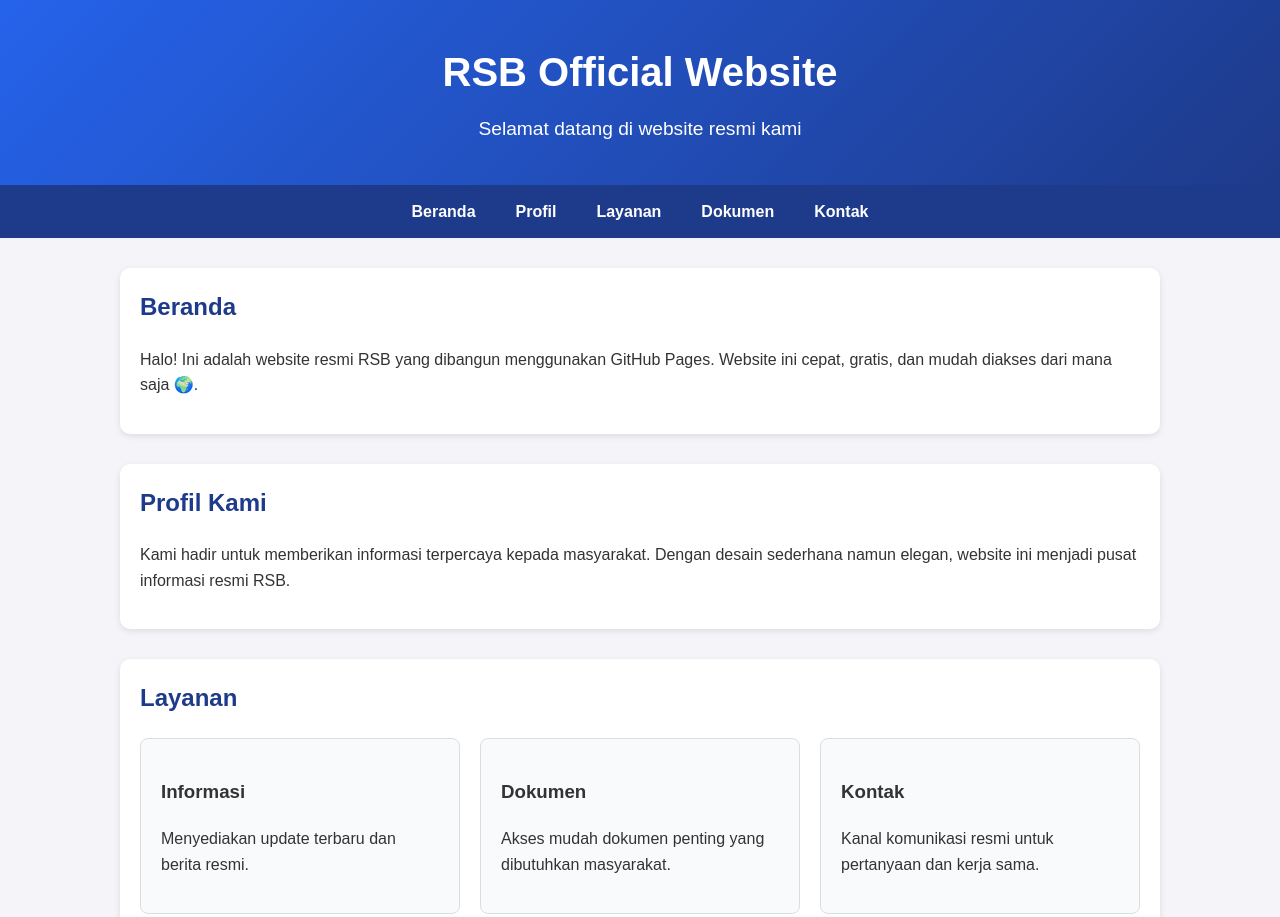
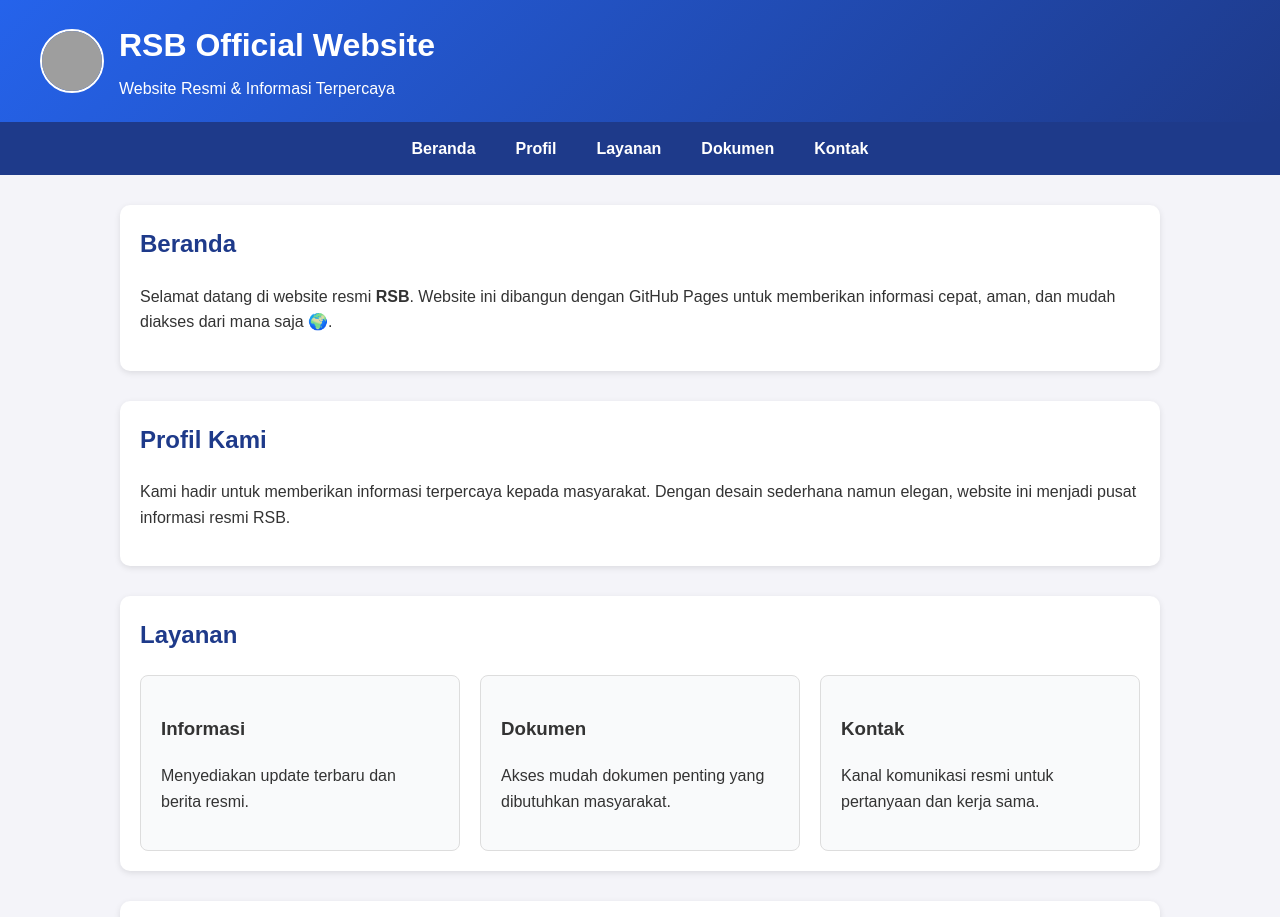
Before and after one commit to butarbutar/rsb, a plain HTML site: page index.html in a window 1280 px wide. Shown: the top 917 px of the page. Drawn offline with Linux system fonts and the light colour scheme; grey boxes are pictures that could not be loaded.

Commit message:
Update index.html

```diff
--- a/index.html
+++ b/index.html
@@ -11,10 +11,21 @@
     }
     header {
       background: linear-gradient(135deg, #2563eb, #1e3a8a);
-      color: white; text-align: center; padding: 40px 20px;
+      color: white; padding: 20px 40px;
+      display: flex; align-items: center; justify-content: space-between;
     }
-    header h1 { margin: 0; font-size: 2.5em; }
-    header p { margin: 10px 0 0; font-size: 1.2em; }
+    header img {
+      height: 60px; width: 60px; border-radius: 50%; border: 2px solid #fff;
+    }
+    header h1 {
+      margin: 0; font-size: 2em;
+    }
+    header p {
+      margin: 5px 0 0; font-size: 1em;
+    }
+    .brand {
+      display: flex; align-items: center; gap: 15px;
+    }
 
     nav {
       background: #1e3a8a; display: flex; justify-content: center; flex-wrap: wrap;
@@ -56,11 +67,19 @@
   </style>
 </head>
 <body>
+  <!-- HEADER -->
   <header>
-    <h1>RSB Official Website</h1>
-    <p>Selamat datang di website resmi kami</p>
+    <div class="brand">
+      <!-- Ganti logo.png dengan logo organisasi kamu -->
+      <img src="https://upload.wikimedia.org/wikipedia/commons/a/ac/Default_pfp.jpg" alt="Logo RSB">
+      <div>
+        <h1>RSB Official Website</h1>
+        <p>Website Resmi & Informasi Terpercaya</p>
+      </div>
+    </div>
   </header>
 
+  <!-- NAVIGATION -->
   <nav>
     <a href="#beranda">Beranda</a>
     <a href="#profil">Profil</a>
@@ -69,18 +88,21 @@
     <a href="#kontak">Kontak</a>
   </nav>
 
+  <!-- BERANDA -->
   <div class="container" id="beranda">
     <h2>Beranda</h2>
-    <p>Halo! Ini adalah website resmi RSB yang dibangun menggunakan GitHub Pages.
-       Website ini cepat, gratis, dan mudah diakses dari mana saja 🌍.</p>
+    <p>Selamat datang di website resmi <b>RSB</b>.
+       Website ini dibangun dengan GitHub Pages untuk memberikan informasi cepat, aman, dan mudah diakses dari mana saja 🌍.</p>
   </div>
 
+  <!-- PROFIL -->
   <div class="container" id="profil">
     <h2>Profil Kami</h2>
     <p>Kami hadir untuk memberikan informasi terpercaya kepada masyarakat.
        Dengan desain sederhana namun elegan, website ini menjadi pusat informasi resmi RSB.</p>
   </div>
 
+  <!-- LAYANAN -->
   <div class="container" id="layanan">
     <h2>Layanan</h2>
     <div class="grid">
@@ -99,18 +121,21 @@
     </div>
   </div>
 
+  <!-- DOKUMEN -->
   <div class="container" id="dokumen">
     <h2>Dokumen Kendali Pemeriksaan</h2>
     <p>Berikut dokumen susunan 4 rangkap untuk keperluan resmi.</p>
     <button class="print-btn" onclick="window.print()">🖨️ Cetak Dokumen</button>
   </div>
 
+  <!-- KONTAK -->
   <div class="container" id="kontak">
     <h2>Kontak Kami</h2>
     <p>Email: <a href="mailto:info@rsb.com">info@rsb.com</a></p>
     <p>Telepon: +62 812 3456 7890</p>
   </div>
 
+  <!-- FOOTER -->
   <footer>
     &copy; 2025 RSB. Semua Hak Dilindungi.
   </footer>
```
